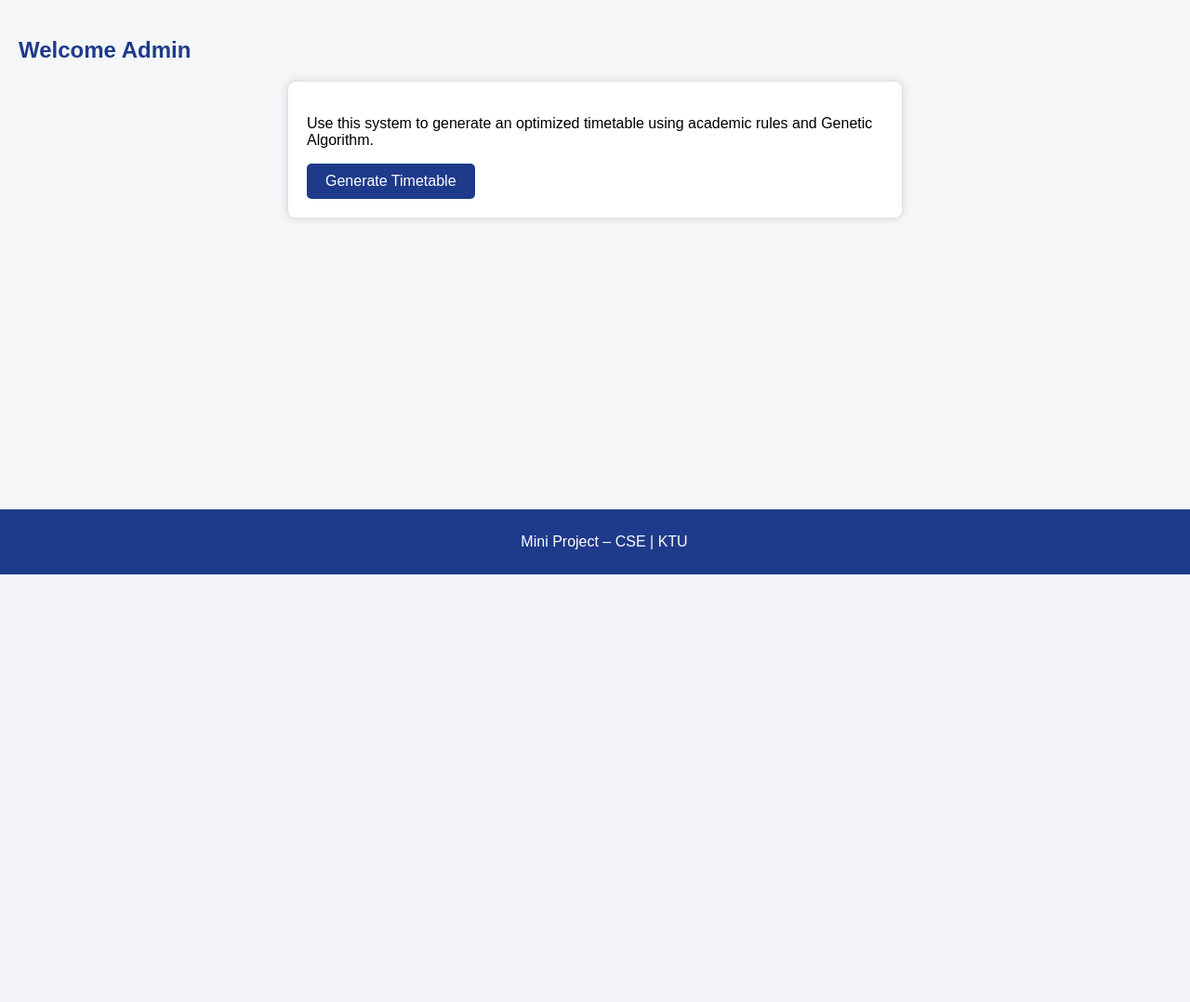
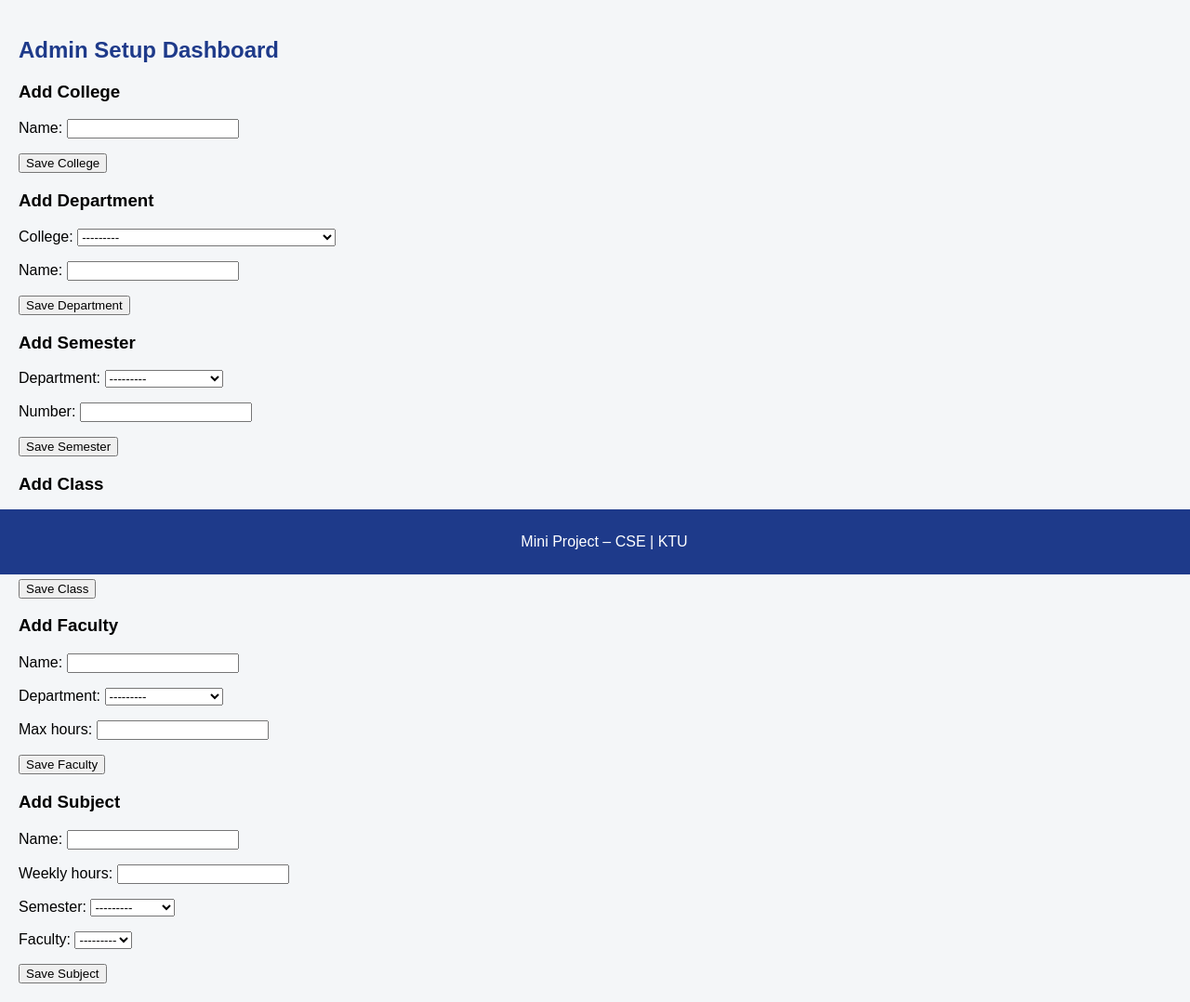
Before and after one commit to Jefin2005/Eduplanner, a Django app: page / in a window 1280 px wide. Shown: the part 182-1260 px from the top of the page at 93% size. Before the commit the page ends 800 px from the top, so only its background shows below. Run offline with Django 4.2, Linux system fonts and the light colour scheme; data comes from the database, SQL or seed files in the repository; both versions use the stored data as it was after the commit.

Commit message:
dahsboard ready akkun

```diff
--- /dev/null
+++ b/eduplanner/academics/forms.py
@@ -0,0 +1,37 @@
+from django import forms
+from .models import College, Department, Semester, ClassRoomGroup, Faculty, Subject
+
+class CollegeForm(forms.ModelForm):
+    class Meta:
+        model = College
+        fields = ['name']
+
+
+class DepartmentForm(forms.ModelForm):
+    class Meta:
+        model = Department
+        fields = ['college', 'name']
+
+
+class SemesterForm(forms.ModelForm):
+    class Meta:
+        model = Semester
+        fields = ['department', 'number']
+
+
+class ClassRoomGroupForm(forms.ModelForm):
+    class Meta:
+        model = ClassRoomGroup
+        fields = ['semester', 'section_name']
+
+
+class FacultyForm(forms.ModelForm):
+    class Meta:
+        model = Faculty
+        fields = ['name', 'department', 'max_hours']
+
+
+class SubjectForm(forms.ModelForm):
+    class Meta:
+        model = Subject
+        fields = ['name', 'weekly_hours', 'semester', 'faculty']
--- a/eduplanner/scheduling/views.py
+++ b/eduplanner/scheduling/views.py
@@ -1,14 +1,67 @@
+from django.shortcuts import render, redirect
 from collections import defaultdict
-from django.shortcuts import render
+
+# Timetable model
 from .models import TimetableEntry
+
+# Dashboard forms
+from academics.forms import (
+    CollegeForm,
+    DepartmentForm,
+    SemesterForm,
+    ClassRoomGroupForm,
+    FacultyForm,
+    SubjectForm,
+)
+
+# =========================
+# DASHBOARD VIEW (ADMIN INPUT)
+# =========================
 def dashboard(request):
-    return render(request, "dashboard.html")
+    context = {
+        "college_form": CollegeForm(),
+        "department_form": DepartmentForm(),
+        "semester_form": SemesterForm(),
+        "class_form": ClassRoomGroupForm(),
+        "faculty_form": FacultyForm(),
+        "subject_form": SubjectForm(),
+    }
+
+    if request.method == "POST":
+        form_type = request.POST.get("form_type")
+
+        if form_type == "college":
+            CollegeForm(request.POST).save()
+
+        elif form_type == "department":
+            DepartmentForm(request.POST).save()
+
+        elif form_type == "semester":
+            SemesterForm(request.POST).save()
+
+        elif form_type == "class":
+            ClassRoomGroupForm(request.POST).save()
+
+        elif form_type == "faculty":
+            FacultyForm(request.POST).save()
+
+        elif form_type == "subject":
+            SubjectForm(request.POST).save()
+
+        return redirect("/")
+
+    return render(request, "dashboard.html", context)
+
+
+# =========================
+# GENERATE TIMETABLE VIEW
+# =========================
 def generate_timetable(request):
     entries = TimetableEntry.objects.all()
 
     days = ["Monday", "Tuesday", "Wednesday", "Thursday", "Friday"]
 
-    # Slots only for DISPLAY
+    # DISPLAY SLOTS (includes RECESS & LUNCH)
     time_slots = [
         "8:45-9:35",
         "9:35-10:25",
@@ -22,8 +75,9 @@ def generate_timetable(request):
         "2:55-3:45",
     ]
 
-    # Store only teaching periods (1–7)
+    # timetable[day][period] = subject
     timetable = defaultdict(dict)
+
     for entry in entries:
         timetable[entry.day][entry.period] = entry.subject.name
 
--- a/eduplanner/templates/dashboard.html
+++ b/eduplanner/templates/dashboard.html
@@ -1,14 +1,54 @@
 {% extends "base.html" %}
+{% block content %}
 
-{% block content %}
-<h2>Welcome Admin</h2>
+<h2>Admin Setup Dashboard</h2>
 
-<div class="card">
-    <p>
-        Use this system to generate an optimized timetable
-        using academic rules and Genetic Algorithm.
-    </p>
+<h3>Add College</h3>
+<form method="post">
+    {% csrf_token %}
+    {{ college_form.as_p }}
+    <input type="hidden" name="form_type" value="college">
+    <button type="submit">Save College</button>
+</form>
 
-    <a class="btn" href="/generate/">Generate Timetable</a>
-</div>
+<h3>Add Department</h3>
+<form method="post">
+    {% csrf_token %}
+    {{ department_form.as_p }}
+    <input type="hidden" name="form_type" value="department">
+    <button type="submit">Save Department</button>
+</form>
+
+<h3>Add Semester</h3>
+<form method="post">
+    {% csrf_token %}
+    {{ semester_form.as_p }}
+    <input type="hidden" name="form_type" value="semester">
+    <button type="submit">Save Semester</button>
+</form>
+
+<h3>Add Class</h3>
+<form method="post">
+    {% csrf_token %}
+    {{ class_form.as_p }}
+    <input type="hidden" name="form_type" value="class">
+    <button type="submit">Save Class</button>
+</form>
+
+<h3>Add Faculty</h3>
+<form method="post">
+    {% csrf_token %}
+    {{ faculty_form.as_p }}
+    <input type="hidden" name="form_type" value="faculty">
+    <button type="submit">Save Faculty</button>
+</form>
+
+<h3>Add Subject</h3>
+<form method="post">
+    {% csrf_token %}
+    {{ subject_form.as_p }}
+    <input type="hidden" name="form_type" value="subject">
+    <button type="submit">Save Subject</button>
+</form>
+
 {% endblock %}
```
Also changed, not shown: eduplanner/academics/admin.py (+5 -2 lines), eduplanner/eduplanner/urls.py (+4 -4 lines), eduplanner/db.sqlite3.
